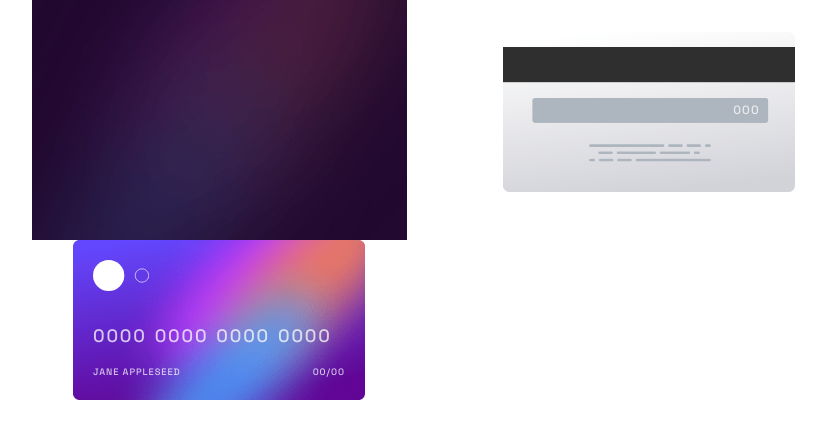
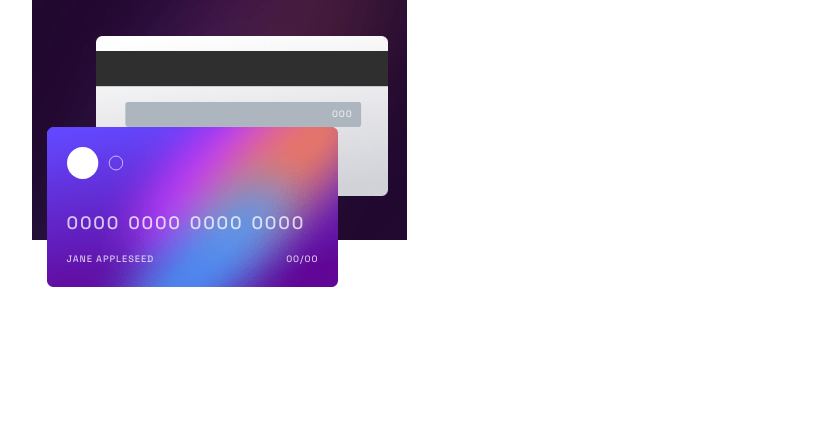
Before and after one commit to fkrunic/frontend-mentor-interactive-card-details-form, a Vue app: page / in a window 1280 px wide. Shown: the top 438 px of the page, without its empty margins (421-1247 px from the left). Built offline with nearby package versions, Linux system fonts and the light colour scheme.

Commit message:
banner construction

```diff
--- a/src/App.vue
+++ b/src/App.vue
@@ -10,16 +10,23 @@ onMounted(() => {
 <template>
 
   <!-- Page Layout -->
-  <div class="relative flex flex-col items-center justify-start min-h-screen">
-    <img src="./assets/bg-main-mobile.png">
+  <div class="flex flex-col items-center justify-start min-h-screen">
 
-    <div class="absolute rounded top-[4%] right-[5%]">
-      <img class="h-[10rem]" src="./assets/bg-card-back.png" alt="card-back">
-      <p class="absolute top-[44%] right-[12%] text-xs tracking-widest text-white/75">000</p>
+    <!-- Banner -->
+    <div class="relative">
+      <img src="./assets/bg-main-mobile.png">
+
+      <!-- Card Back -->
+      <div class="absolute rounded top-[15%] right-[5%]">
+        <img class="h-[10rem]" src="./assets/bg-card-back.png" alt="card-back">
+        <p class="absolute top-[45%] right-[12%] text-[7pt] tracking-widest text-white/75">000</p>
+      </div>
+
+      <div class="absolute top-[53%] left-[4%]">
+        <CardFront></CardFront>
+      </div>
     </div>
 
 
-    <CardFront></CardFront>
-
   </div>
 </template>
```
